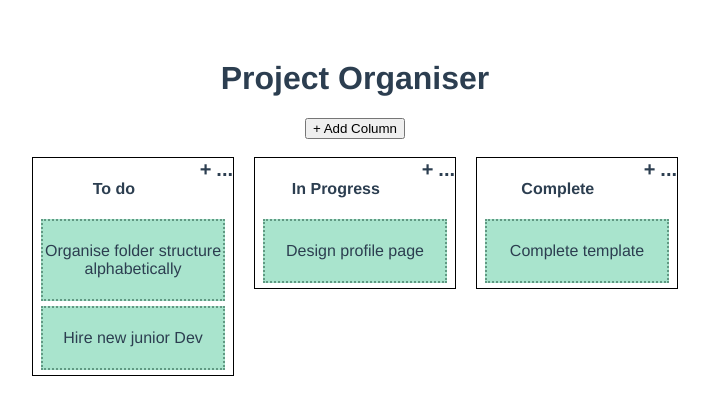
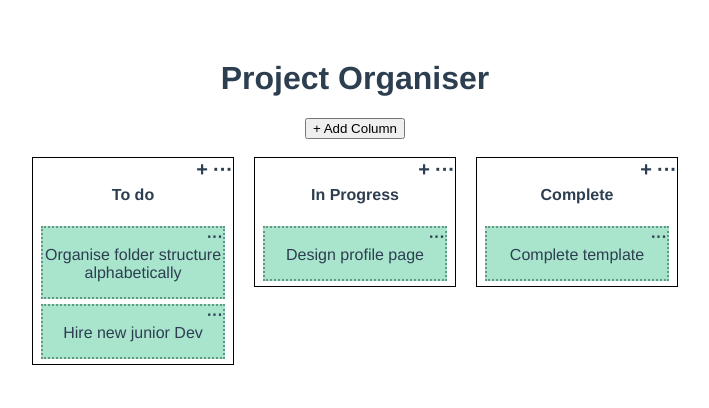
Before and after one commit to Pang/ProjectOrganiser, a Vue app: page / in a window 1280 px wide. Shown: the top 408 px of the page, without its empty margins (285-994 px from the left). Built offline with nearby package versions, Linux system fonts and the light colour scheme.

Commit message:
refactoring

```diff
--- a/src/components/Column.vue
+++ b/src/components/Column.vue
@@ -3,7 +3,9 @@
     <div class="column">
         <div class="toolbar">
             <div class="dropdown">
-                <span class="moreIcon"><b>...</b></span>
+                <span class="moreIcon"><b>···</b></span>
+                <span class="moreIcon" @click="addNote = !addNote"><b>+</b></span><br>
+
                 <div class="dropdown-content">
                     <ul>
                         <li @click="editCol()">Edit Header</li>
@@ -11,13 +13,12 @@
                     </ul>
                 </div>
             </div>
-            <span class="moreIcon" @click="addNote = !addNote"><b>+</b></span>
         </div>
 
-        <h4>{{ column.title }}</h4>
+        <h4 style="margin-top: 10px">{{ column.title }}</h4>
         <div :class="[addNote ? 'showBox' : 'hideBox']">
             <textarea v-model="addNoteText"></textarea> <br>
-            <span @click="log()">Add</span> -
+            <span @click="addTask()">Add</span> -
             <span @click="addNote = !addNote">Cancel</span>
         </div>
 
@@ -48,7 +49,7 @@ export default {
         }
     },
     methods: {
-        log() {
+        addTask() {
             this.$store.dispatch('addTask',
                 {
                     title: this.column.title, text: this.addNoteText
--- a/src/components/Task.vue
+++ b/src/components/Task.vue
@@ -1,7 +1,8 @@
 <template>
     <div>
         <div class="task">
-            <p>{{ task }}</p>
+            <span style="float:right"><b>···</b></span><br>
+            <span style="padding-bottom: 20px">{{ task }}</span>
         </div>
     </div>
 </template>
@@ -19,9 +20,9 @@ export default {
     .task {
         width: 180px;
         margin: 5px auto;
-        padding: 5px 0;
         background-color: #a9e4cd;
         border: dotted 2px #619983;
         cursor: pointer;
+        padding-bottom: 15px;
     }
 </style>
```
